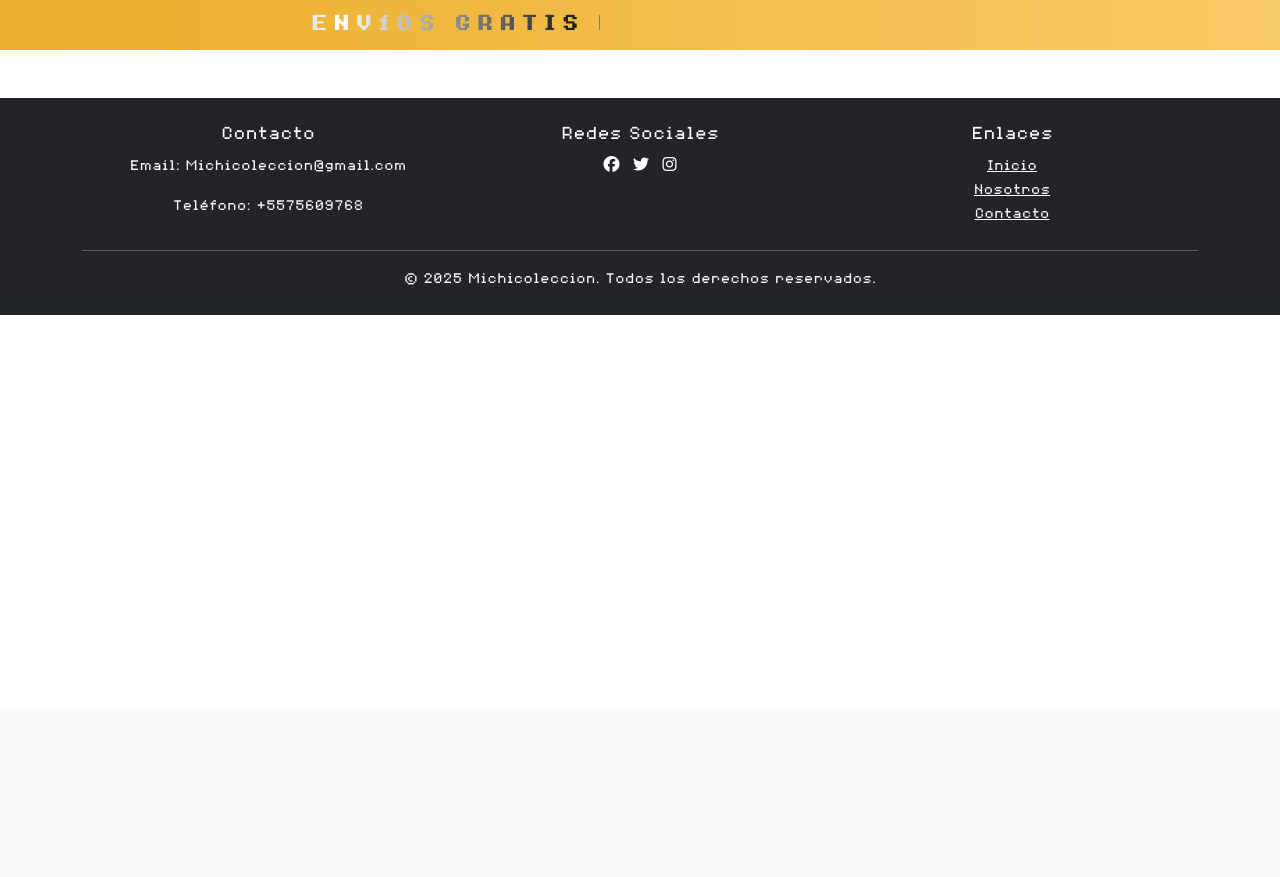
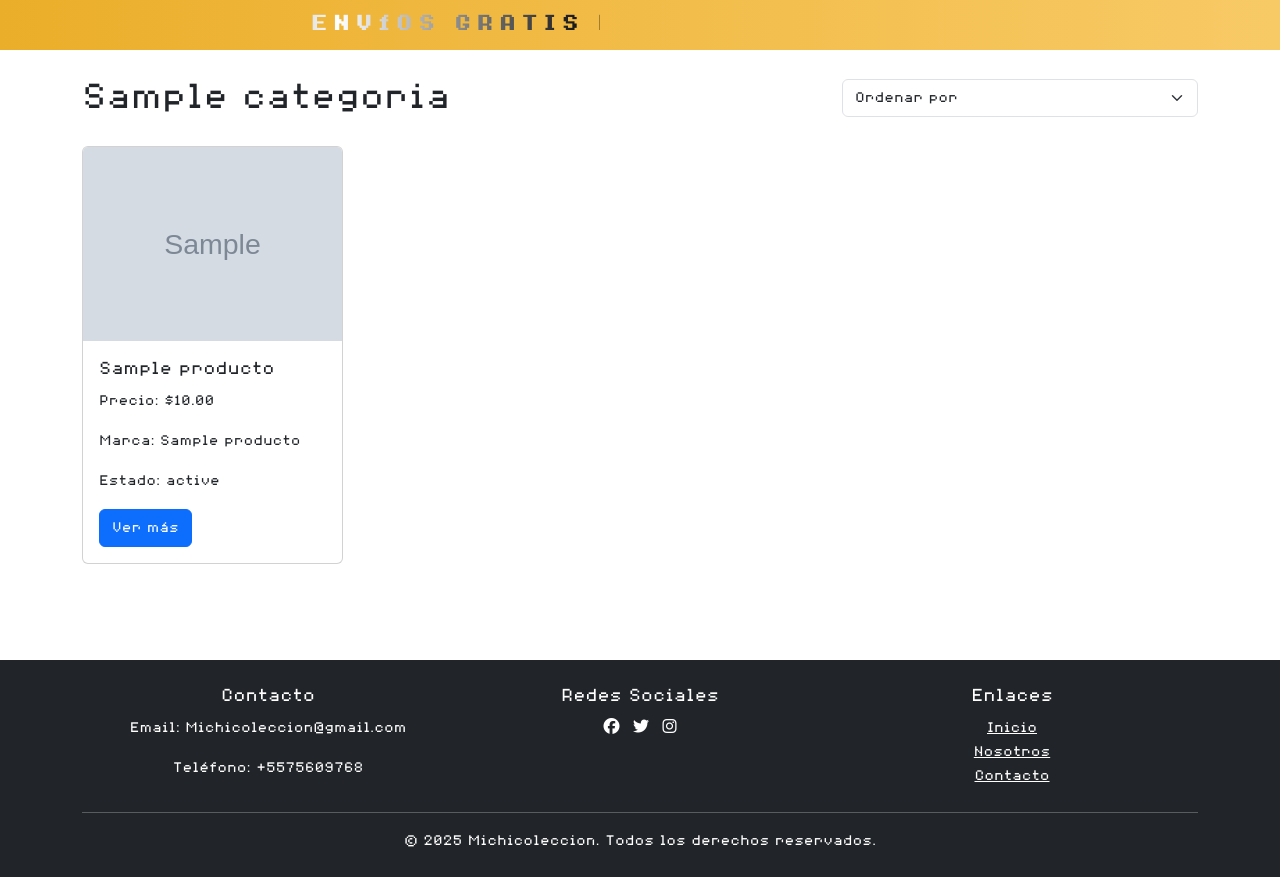
Before and after one commit to bran-avila/tiendaColeccionismo, a PHP site: the page made by views/categoria/categoria.php in a window 1280 px wide. Shown: the part 89-966 px from the top of the page. Before the commit the page ends 404 px from the top, so only its background shows below. Run offline with PHP 8.4, Linux system fonts and the light colour scheme; the template is opened without the code that fills it: most values are stand-ins (such as "Sample title", 1, 10 or a date in 2020); grey boxes marked "Sample" are stand-in pictures; data that the repository does not hold is empty.

Commit message:
terminado la vista categorias

```diff
--- /dev/null
+++ b/assets/css/categoria.css
@@ -0,0 +1,3 @@
+#contenedorCategoria{
+    min-height: 60vh;
+}
--- /dev/null
+++ b/assets/js/categoria.js
@@ -0,0 +1,5 @@
+function ordenarProductos(categoria) {
+    const orden = document.getElementById('filtroOrden').value;
+    const url = orden ? `/MICHICOLECCION/categoria/${categoria}/pagina/1/ordenar/${orden}` : `/MICHICOLECCION/categoria/${categoria}/pagina/1`;
+    window.location.href = url;
+}
--- a/index.php
+++ b/index.php
@@ -96,7 +96,7 @@
     $categoriaControlador->showCategoria($categoria,$pagina);
 });
 
-$router->get('categoria/{categoria}/pagina/{pagina}/order/{order}', function($categoria,$pagina,$order) {
+$router->get('categoria/{categoria}/pagina/{pagina}/ordenar/{order}', function($categoria,$pagina,$order) {
    $categoriaControlador = new categoriaController();
     $categoriaControlador->showCategoria($categoria,$pagina,$order);
 });
--- a/views/categoria/categoria.php
+++ b/views/categoria/categoria.php
@@ -7,8 +7,59 @@
 
 
 ?>
-<div class="container">
+<div class="container mt-4" id="contenedorCategoria">
+    <div class="row align-items-center mb-4" >
+        <div class="col-md-8">
+            <h1 class="d-inline"><?php echo ucfirst($categoria); ?></h1>
+        </div>
+        <div class="col-md-4">
+            <select class="form-select" id="filtroOrden" onchange="ordenarProductos('<?php echo $categoria; ?>')">
+                <option value="">Ordenar por</option>
+                <option value="mayor-precio" <?php echo ($orderBy === 'mayor-precio') ? 'selected' : ''; ?>>Mayor Precio</option>
+                <option value="menor-precio" <?php echo ($orderBy === 'menor-precio') ? 'selected' : ''; ?>>Menor Precio</option>
+                <option value="nombre-abc" <?php echo ($orderBy === 'nombre-abc') ? 'selected' : ''; ?>>Nombre (A-Z)</option>
+                <option value="nombre-zyx" <?php echo ($orderBy === 'nombre-zyx') ? 'selected' : ''; ?>>Nombre (Z-A)</option>
+            </select>
+        </div>
+    </div>
 
+    <div class="row">
+        <?php if (!empty($productos)) : ?>
+            <?php foreach ($productos as $producto) : ?>
+                <div class="col-md-3 mb-4">
+                    <div class="card h-100">
+                        <img src="/MICHICOLECCION/<?= htmlspecialchars($producto['urlPortadaImg']) ?>" class="card-img-top" alt="<?php echo $producto['nombre']; ?>">
+                        <div class="card-body">
+                            <h5 class="card-title"><?php echo $producto['nombre']; ?></h5>
+                            <p class="card-text">Precio: $<?php echo number_format($producto['precio'], 2); ?></p>
+                            <p class="card-text">Marca: <?php echo $producto['marca_nombre']; ?></p>
+                            <p class="card-text">Estado: <?php echo $producto['estado_nombre']; ?></p>
+                            <a href="/producto/<?php echo $producto['idProducto']; ?>" class="btn btn-primary">Ver más</a>
+                        </div>
+                    </div>
+                </div>
+            <?php endforeach; ?>
+        <?php else : ?>
+            <div class="col-12">
+                <div class="alert alert-warning" role="alert">
+                    No hay productos disponibles en esta categoría.
+                </div>
+            </div>
+        <?php endif; ?>
+    </div>
+
+    <!-- Paginación -->
+    <nav aria-label="Page navigation" class="mt-4">
+        <ul class="pagination justify-content-center">
+            <?php for ($i = 1; $i <= $paginacion; $i++) : ?>
+                <li class="page-item <?php echo ($i == $paginas) ? 'active' : ''; ?>">
+                    <a class="page-link" href="/MICHICOLECCION/categoria/<?php echo $categoria; ?>/pagina/<?php echo $i; ?><?php echo $orderBy ? '/ordenar' . '/'.$orderBy : ''; ?>">
+                        <?php echo $i; ?>
+                    </a>
+                </li>
+            <?php endfor; ?>
+        </ul>
+    </nav>
 </div>
 
 <?php
--- a/views/inicio/listaProductos.php
+++ b/views/inicio/listaProductos.php
@@ -9,7 +9,7 @@
             <div class="col-12 col-lg-3 col-md-6">
                 <div class="cardProducto">
                     <div class="image_container">
-                        <img class="imgProduct" src="<?= htmlspecialchars($producto['urlPortadaImg']) ?>" alt="Logo de la empresa">
+                        <img class="imgProduct" src="<?= htmlspecialchars($producto['urlPortadaImg']) ?>" alt="imagen producto">
                     </div>
                     <div class="title">
                         <span><?= htmlspecialchars($producto['nombre']) ?></span>
```
Also changed, not shown: controllers/categoriaController.php (+3 -5 lines).
